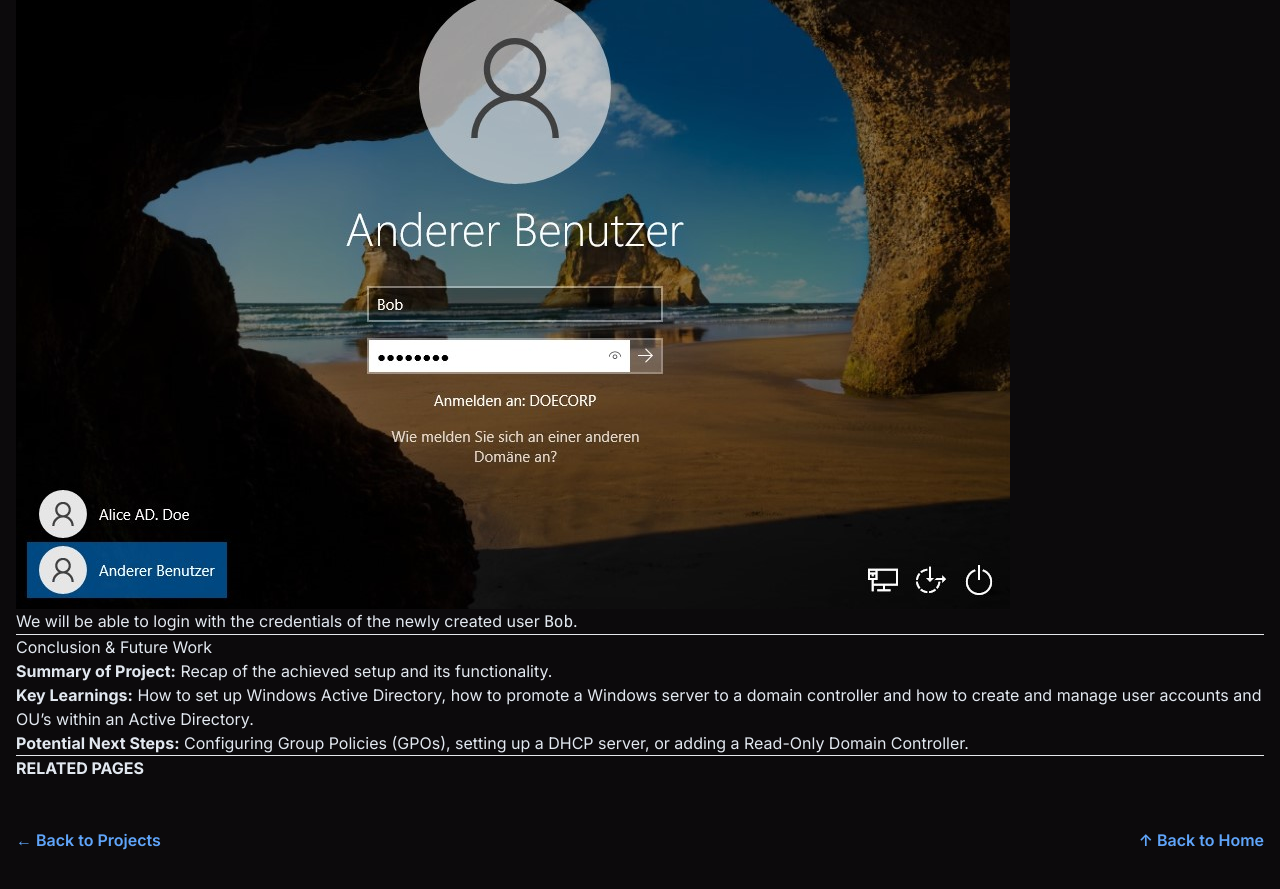
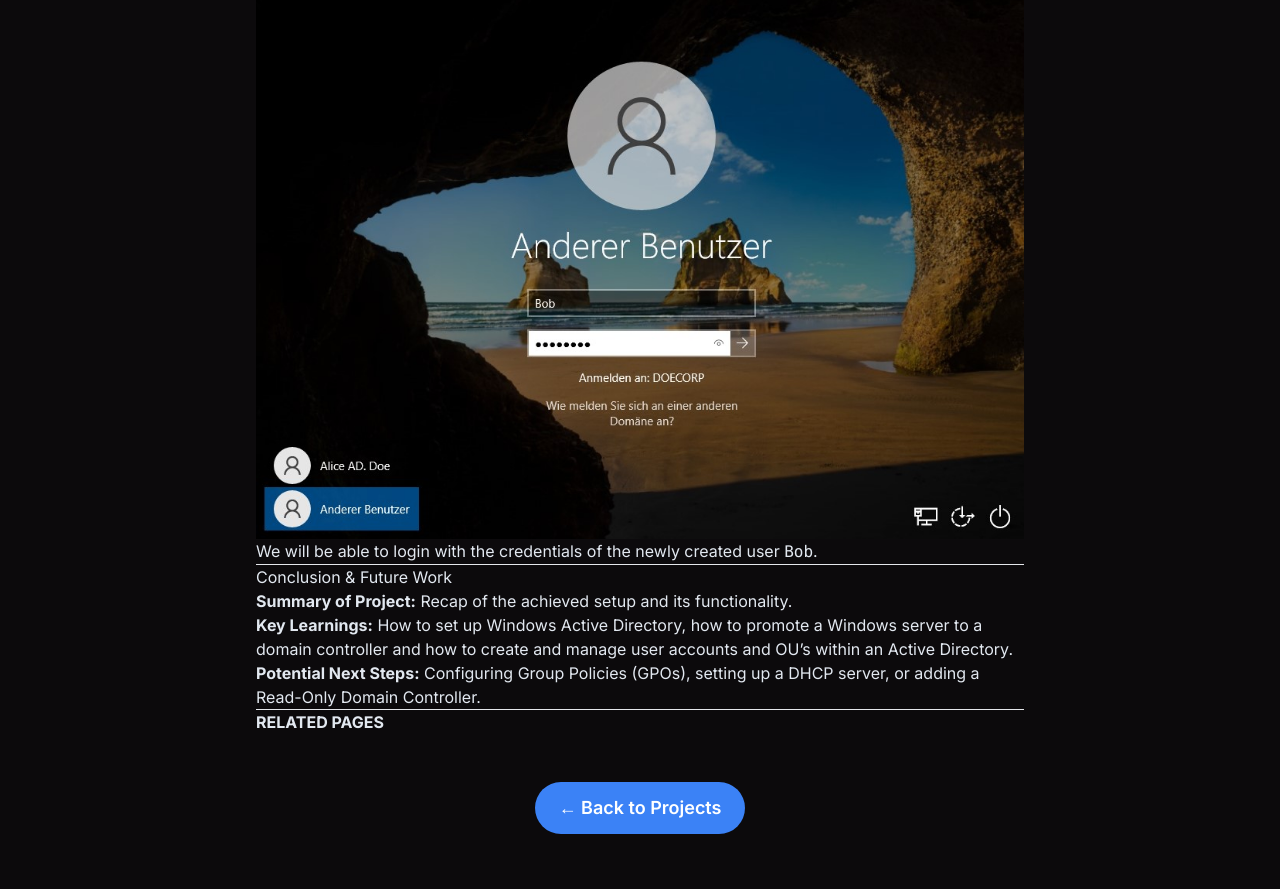
Before and after one commit to IamMo31/iammo31.github.io, a Jekyll site: the page built from projects/splunk/index.md, in a window 1280 px wide and 900 px high, scrolled down 7487 px. Shown: the top 889 px of the window. Built offline with Jekyll 4.4.1, drawn with Linux system fonts in a browser that asks for light colours; nearby versions of some CDN libraries.

Commit message:
Update writeup.html

```diff
--- a/_layouts/writeup.html
+++ b/_layouts/writeup.html
@@ -2,9 +2,11 @@
 layout: default
 ---
 <main class="px-4 py-12">
-  <article class="prose prose-invert lg:prose-xl mx-auto">
+  <article class="max-w-3xl mx-auto prose prose-invert lg:prose-lg">
+    <!-- Titel -->
     <h1 class="text-4xl font-bold mb-8 text-center">{{ page.title }}</h1>
 
+    <!-- Tags -->
     {% if page.tags %}
     <div class="mb-6 text-center">
       {% for tag in page.tags %}
@@ -13,12 +15,15 @@ layout: default
     </div>
     {% endif %}
 
-    <!-- Hier wird der Markdown-Inhalt eingefügt -->
+    <!-- Hauptinhalt -->
     {{ content }}
 
-    <div class="mt-12 flex justify-between text-blue-400 font-semibold">
-      <a href="{{ '/projects/' | relative_url }}">&larr; Back to Projects</a>
-      <a href="{{ '/' | relative_url }}">&uarr; Back to Home</a>
+    <!-- Zurück-Button -->
+    <div class="mt-12 text-center">
+      <a href="{{ '/projects/' | relative_url }}"
+         class="inline-block px-6 py-3 text-lg font-semibold text-white bg-blue-500 rounded-full hover:bg-blue-600 transition-colors">
+        ← Back to Projects
+      </a>
     </div>
   </article>
 </main>
```
